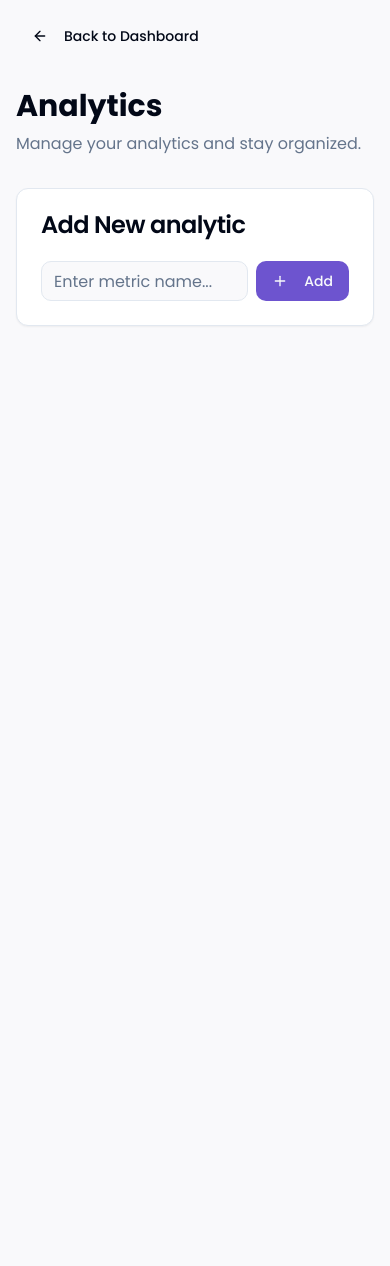
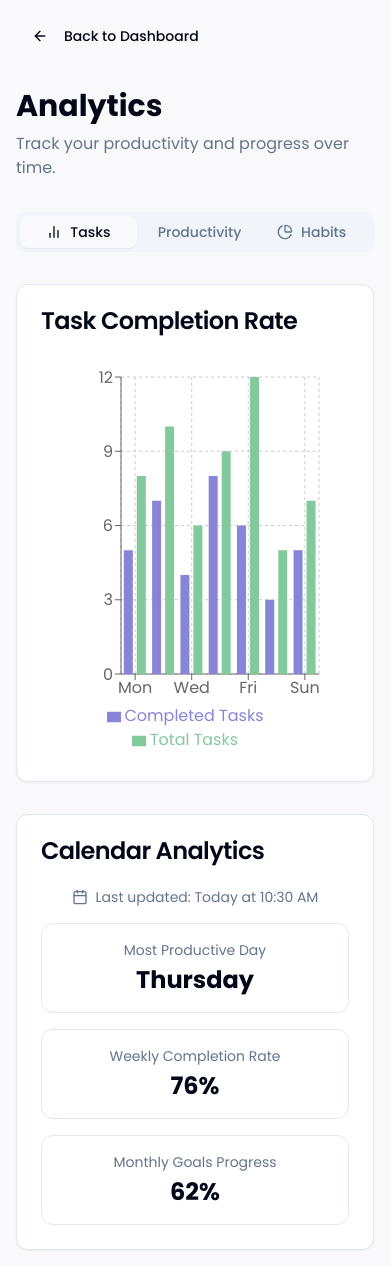
Before and after one commit to omniflow73/flowstate-command-center, a React (Vite) app: page /analytics in a window 390 px wide. Before the commit the page ends 844 px from the top, so only its background shows below. Built offline with nearby package versions, Linux system fonts and the light colour scheme.

Commit message:
Fix: Implement missing features and navigation
- Added missing features to the taskbar.
- Corrected content in analytics and other pages.
- Added back buttons to profile and settings pages.
- Fixed menu icon selection issue.

```diff
--- a/src/App.tsx
+++ b/src/App.tsx
@@ -10,6 +10,7 @@ import Settings from "./pages/Settings";
 import NotFound from "./pages/NotFound";
 import PlaceholderPage from "./pages/PlaceholderPage";
 import TasksPage from "./pages/TasksPage";
+import AnalyticsPage from "./pages/AnalyticsPage";
 
 const queryClient = new QueryClient();
 
@@ -31,7 +32,7 @@ const App = () => (
           <Route path="/habits" element={<PlaceholderPage />} />
           <Route path="/notes" element={<PlaceholderPage />} />
           <Route path="/projects" element={<PlaceholderPage />} />
-          <Route path="/analytics" element={<PlaceholderPage />} />
+          <Route path="/analytics" element={<AnalyticsPage />} />
           <Route path="*" element={<NotFound />} />
         </Routes>
       </BrowserRouter>
--- a/src/components/layout/Navbar.tsx
+++ b/src/components/layout/Navbar.tsx
@@ -1,5 +1,5 @@
 
-import React from "react";
+import React, { useState } from "react";
 import { Link, useNavigate } from "react-router-dom";
 import { Bell, Menu, Search, ChevronDown } from "lucide-react";
 import { Button } from "@/components/ui/button";
@@ -20,13 +20,17 @@ type NavbarProps = {
 
 export default function Navbar({ toggleSidebar }: NavbarProps) {
   const navigate = useNavigate();
-  const [searchQuery, setSearchQuery] = React.useState("");
+  const [searchQuery, setSearchQuery] = useState("");
+  const [isSearching, setIsSearching] = useState(false);
 
   const handleSearch = (e: React.FormEvent) => {
     e.preventDefault();
     if (searchQuery.trim()) {
-      toast.info(`Searching for: ${searchQuery}`);
-      // In a real app, this would perform a search
+      setIsSearching(true);
+      setTimeout(() => {
+        toast.info(`Searching for: ${searchQuery}`);
+        setIsSearching(false);
+      }, 800);
     }
   };
 
@@ -42,7 +46,7 @@ export default function Navbar({ toggleSidebar }: NavbarProps) {
   return (
     <header className="sticky top-0 z-30 flex h-16 items-center justify-between border-b bg-background/80 backdrop-blur-sm px-4">
       <div className="flex items-center">
-        <Button variant="ghost" size="icon" onClick={toggleSidebar}>
+        <Button variant="ghost" size="icon" onClick={toggleSidebar} className="hover:bg-muted/50 active:bg-muted">
           <Menu className="h-5 w-5" />
           <span className="sr-only">Toggle sidebar</span>
         </Button>
@@ -62,7 +66,13 @@ export default function Navbar({ toggleSidebar }: NavbarProps) {
             className="glass-input pl-10 w-full h-9"
             value={searchQuery}
             onChange={(e) => setSearchQuery(e.target.value)}
+            disabled={isSearching}
           />
+          {isSearching && (
+            <div className="absolute right-3 top-1/2 -translate-y-1/2">
+              <div className="h-4 w-4 rounded-full border-2 border-current border-r-transparent animate-spin" />
+            </div>
+          )}
         </form>
       </div>
 
--- /dev/null
+++ b/src/pages/AnalyticsPage.tsx
@@ -0,0 +1,205 @@
+
+import React from "react";
+import { useNavigate } from "react-router-dom";
+import { ArrowLeft, BarChart2, LineChart, PieChart, Calendar } from "lucide-react";
+import { Button } from "@/components/ui/button";
+import { Card, CardContent, CardHeader, CardTitle } from "@/components/ui/card";
+import {
+  ResponsiveContainer,
+  BarChart,
+  Bar,
+  XAxis,
+  YAxis,
+  CartesianGrid,
+  Tooltip,
+  Legend,
+  LineChart as ReLineChart,
+  Line,
+  PieChart as RePieChart,
+  Pie,
+  Cell,
+} from "recharts";
+import { Tabs, TabsContent, TabsList, TabsTrigger } from "@/components/ui/tabs";
+
+export default function AnalyticsPage() {
+  const navigate = useNavigate();
+
+  // Sample data for charts
+  const taskCompletionData = [
+    { name: "Mon", completed: 5, total: 8 },
+    { name: "Tue", completed: 7, total: 10 },
+    { name: "Wed", completed: 4, total: 6 },
+    { name: "Thu", completed: 8, total: 9 },
+    { name: "Fri", completed: 6, total: 12 },
+    { name: "Sat", completed: 3, total: 5 },
+    { name: "Sun", completed: 5, total: 7 },
+  ];
+
+  const productivityTrendData = [
+    { date: "Week 1", productivity: 65 },
+    { date: "Week 2", productivity: 72 },
+    { date: "Week 3", productivity: 68 },
+    { date: "Week 4", productivity: 85 },
+    { date: "Week 5", productivity: 80 },
+  ];
+
+  const habitCompletionData = [
+    { name: "Exercise", value: 75 },
+    { name: "Reading", value: 60 },
+    { name: "Meditation", value: 85 },
+    { name: "Water", value: 90 },
+  ];
+
+  const COLORS = ['#0088FE', '#00C49F', '#FFBB28', '#FF8042'];
+
+  return (
+    <div className="container max-w-6xl mx-auto p-4 space-y-8 min-h-screen">
+      <div className="flex items-center space-x-4">
+        <Button variant="ghost" onClick={() => navigate('/')}>
+          <ArrowLeft className="mr-2 h-4 w-4" />
+          Back to Dashboard
+        </Button>
+      </div>
+
+      <div className="space-y-2">
+        <h1 className="text-3xl font-bold">Analytics</h1>
+        <p className="text-muted-foreground">
+          Track your productivity and progress over time.
+        </p>
+      </div>
+
+      <Tabs defaultValue="tasks">
+        <TabsList className="grid w-full grid-cols-3 mb-8">
+          <TabsTrigger value="tasks" className="flex items-center gap-2">
+            <BarChart2 className="h-4 w-4" />
+            <span>Tasks</span>
+          </TabsTrigger>
+          <TabsTrigger value="productivity" className="flex items-center gap-2">
+            <LineChart className="h-4 w-4" />
+            <span>Productivity</span>
+          </TabsTrigger>
+          <TabsTrigger value="habits" className="flex items-center gap-2">
+            <PieChart className="h-4 w-4" />
+            <span>Habits</span>
+          </TabsTrigger>
+        </TabsList>
+
+        <TabsContent value="tasks" className="space-y-6">
+          <Card>
+            <CardHeader>
+              <CardTitle>Task Completion Rate</CardTitle>
+            </CardHeader>
+            <CardContent>
+              <div className="h-[400px]">
+                <ResponsiveContainer width="100%" height="100%">
+                  <BarChart
+                    data={taskCompletionData}
+                    margin={{ top: 20, right: 30, left: 20, bottom: 5 }}
+                  >
+                    <CartesianGrid strokeDasharray="3 3" />
+                    <XAxis dataKey="name" />
+                    <YAxis />
+                    <Tooltip />
+                    <Legend />
+                    <Bar dataKey="completed" name="Completed Tasks" fill="#8884d8" />
+                    <Bar dataKey="total" name="Total Tasks" fill="#82ca9d" />
+                  </BarChart>
+                </ResponsiveContainer>
+              </div>
+            </CardContent>
+          </Card>
+        </TabsContent>
+
+        <TabsContent value="productivity" className="space-y-6">
+          <Card>
+            <CardHeader>
+              <CardTitle>Productivity Trend</CardTitle>
+            </CardHeader>
+            <CardContent>
+              <div className="h-[400px]">
+                <ResponsiveContainer width="100%" height="100%">
+                  <ReLineChart
+                    data={productivityTrendData}
+                    margin={{ top: 20, right: 30, left: 20, bottom: 5 }}
+                  >
+                    <CartesianGrid strokeDasharray="3 3" />
+                    <XAxis dataKey="date" />
+                    <YAxis />
+                    <Tooltip />
+                    <Legend />
+                    <Line
+                      type="monotone"
+                      dataKey="productivity"
+                      name="Productivity Score"
+                      stroke="#8884d8"
+                      activeDot={{ r: 8 }}
+                      strokeWidth={2}
+                    />
+                  </ReLineChart>
+                </ResponsiveContainer>
+              </div>
+            </CardContent>
+          </Card>
+        </TabsContent>
+
+        <TabsContent value="habits" className="space-y-6">
+          <Card>
+            <CardHeader>
+              <CardTitle>Habit Completion Rate</CardTitle>
+            </CardHeader>
+            <CardContent>
+              <div className="h-[400px]">
+                <ResponsiveContainer width="100%" height="100%">
+                  <RePieChart>
+                    <Pie
+                      data={habitCompletionData}
+                      cx="50%"
+                      cy="50%"
+                      labelLine={false}
+                      outerRadius={150}
+                      fill="#8884d8"
+                      dataKey="value"
+                      label={({ name, percent }) => `${name}: ${(percent * 100).toFixed(0)}%`}
+                    >
+                      {habitCompletionData.map((entry, index) => (
+                        <Cell key={`cell-${index}`} fill={COLORS[index % COLORS.length]} />
+                      ))}
+                    </Pie>
+                    <Tooltip />
+                    <Legend />
+                  </RePieChart>
+                </ResponsiveContainer>
+              </div>
+            </CardContent>
+          </Card>
+        </TabsContent>
+      </Tabs>
+
+      <Card>
+        <CardHeader>
+          <CardTitle>Calendar Analytics</CardTitle>
+        </CardHeader>
+        <CardContent>
+          <div className="flex items-center justify-center space-x-2 text-sm text-muted-foreground mb-4">
+            <Calendar className="h-4 w-4" />
+            <span>Last updated: Today at 10:30 AM</span>
+          </div>
+          <div className="grid grid-cols-1 md:grid-cols-3 gap-4 text-center">
+            <div className="border rounded-lg p-4">
+              <p className="text-muted-foreground text-sm mb-1">Most Productive Day</p>
+              <p className="text-2xl font-bold">Thursday</p>
+            </div>
+            <div className="border rounded-lg p-4">
+              <p className="text-muted-foreground text-sm mb-1">Weekly Completion Rate</p>
+              <p className="text-2xl font-bold">76%</p>
+            </div>
+            <div className="border rounded-lg p-4">
+              <p className="text-muted-foreground text-sm mb-1">Monthly Goals Progress</p>
+              <p className="text-2xl font-bold">62%</p>
+            </div>
+          </div>
+        </CardContent>
+      </Card>
+    </div>
+  );
+}
--- a/src/pages/Profile.tsx
+++ b/src/pages/Profile.tsx
@@ -4,10 +4,12 @@ import { Button } from "@/components/ui/button";
 import { Input } from "@/components/ui/input";
 import { Label } from "@/components/ui/label";
 import { useState, useRef } from "react";
-import { UserCircle } from "lucide-react";
+import { ArrowLeft, UserCircle } from "lucide-react";
 import { toast } from "sonner";
+import { useNavigate } from "react-router-dom";
 
 export default function Profile() {
+  const navigate = useNavigate();
   const [username, setUsername] = useState("User");
   const [avatarUrl, setAvatarUrl] = useState("");
   const fileInputRef = useRef<HTMLInputElement>(null);
@@ -34,6 +36,13 @@ export default function Profile() {
 
   return (
     <div className="container max-w-2xl mx-auto p-4 space-y-8">
+      <div className="flex items-center space-x-4">
+        <Button variant="ghost" onClick={() => navigate('/')}>
+          <ArrowLeft className="mr-2 h-4 w-4" />
+          Back to Dashboard
+        </Button>
+      </div>
+
       <div className="space-y-2">
         <h1 className="text-3xl font-bold">Profile Settings</h1>
         <p className="text-muted-foreground">
--- a/src/pages/Settings.tsx
+++ b/src/pages/Settings.tsx
@@ -11,8 +11,11 @@ import { Label } from "@/components/ui/label";
 import { Switch } from "@/components/ui/switch";
 import { useState } from "react";
 import { toast } from "sonner";
+import { ArrowLeft } from "lucide-react";
+import { useNavigate } from "react-router-dom";
 
 export default function Settings() {
+  const navigate = useNavigate();
   const [settings, setSettings] = useState({
     emailNotifications: false,
     pushNotifications: false,
@@ -30,6 +33,13 @@ export default function Settings() {
 
   return (
     <div className="container max-w-4xl mx-auto p-4 space-y-8">
+      <div className="flex items-center space-x-4">
+        <Button variant="ghost" onClick={() => navigate('/')}>
+          <ArrowLeft className="mr-2 h-4 w-4" />
+          Back to Dashboard
+        </Button>
+      </div>
+
       <div className="space-y-2">
         <h1 className="text-3xl font-bold">Settings</h1>
         <p className="text-muted-foreground">
```
